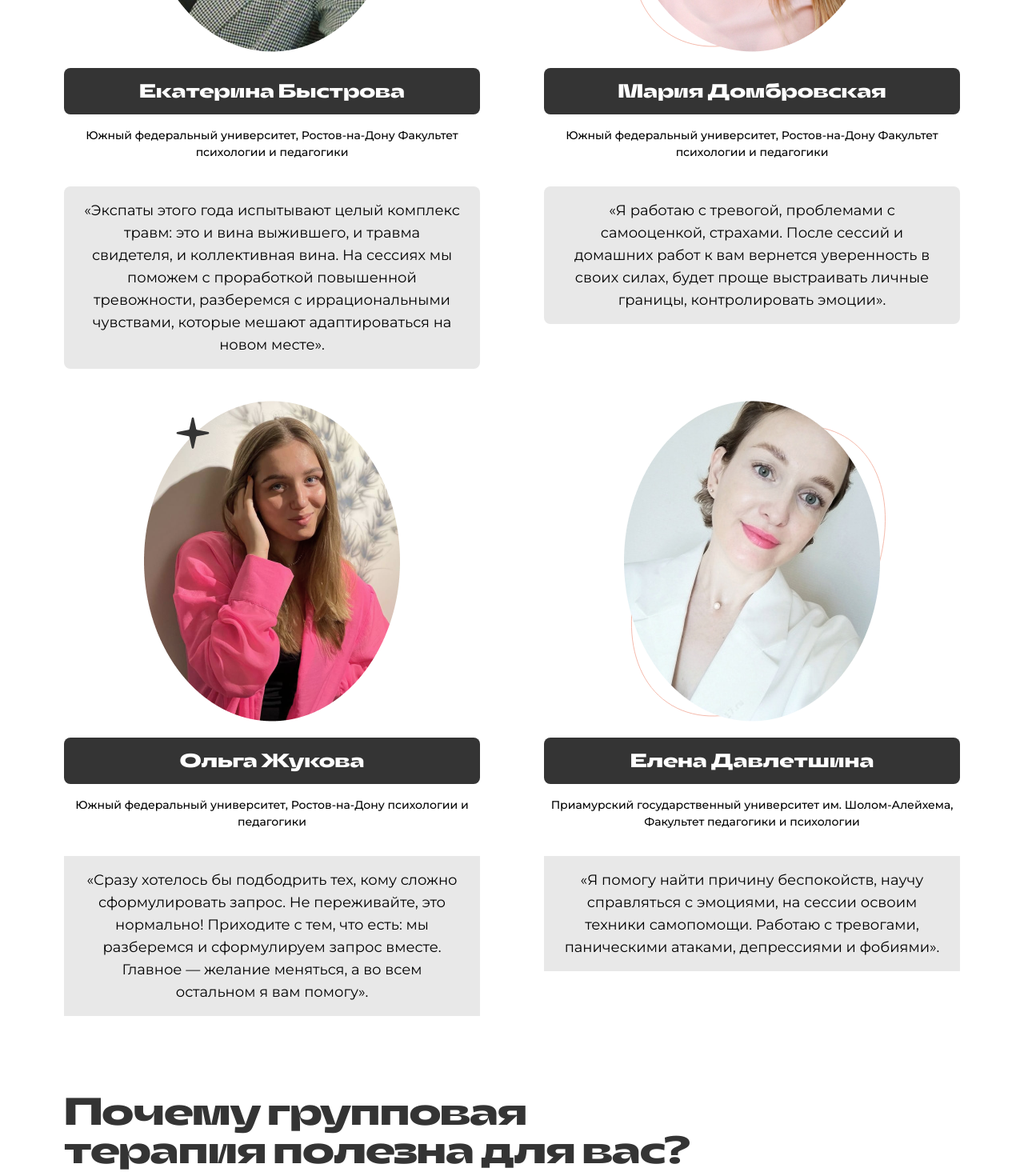
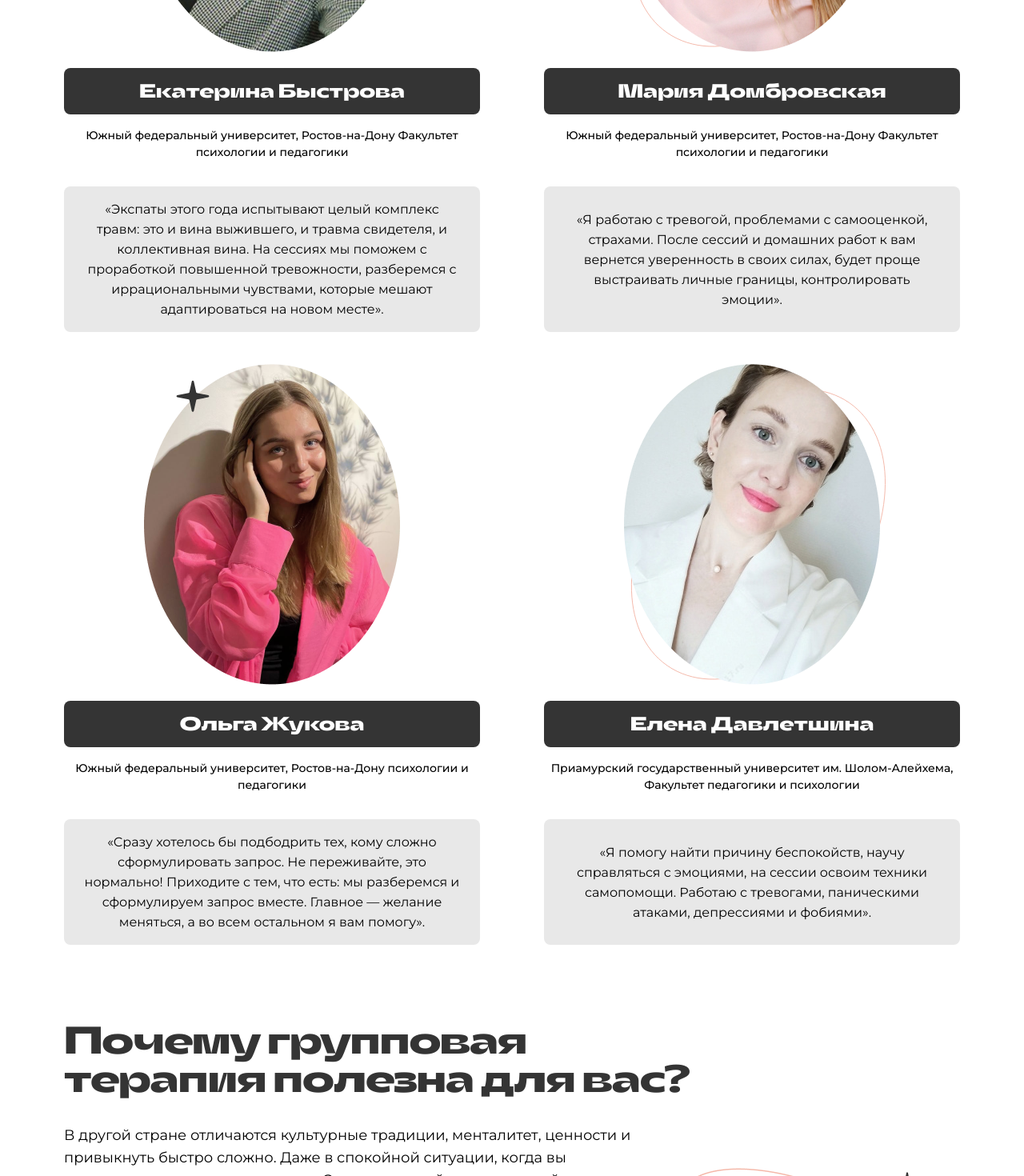
Before and after one commit to klkvsky/freyaMindReact, a React (Vite) app: page /1-Euro-Group-Therapy in a window 1280 px wide. Shown: the part 3911-5381 px from the top of the page at 80% size. Built offline with nearby package versions, Linux system fonts and the light colour scheme.

Commit message:
fixed routes and links + fixed psychologists for pilar + hid some styles

```diff
--- a/src/components/GroupTherapy/groupPsychologists.jsx
+++ b/src/components/GroupTherapy/groupPsychologists.jsx
@@ -19,7 +19,7 @@ export const GroupPsychologists = () => {
                         <h3 className="bg-[#343434] font-[AsgardBold] w-[100%] mt-[32px] rounded-[8px] text-center py-[12px] text-[32px] leading-8 text-white -tracking-[.02em] dt:mt-[20px] dt:py-[16px] dt:text-[24px] dt:leading-[26px] dt:tracking-[unset]">Екатерина
                             Быстрова</h3>
                         <p className="mt-[16px] text-center text-[16px] leading-[25px] dt:text-[14px] dt:leading-[21px] dt:font-medium">Южный федеральный университет, Ростов-на-Дону Факультет психологии и педагогики</p>
-                        <p className="mt-[32px] bg-[#E8E8E8] text-center py-[16px] px-[24px] text-[18px] leading-[28px] rounded-[8px]">«Экспаты этого года испытывают целый комплекс травм: это и вина выжившего, и травма свидетеля, и коллективная вина. На сессиях мы поможем с проработкой повышенной тревожности, разберемся с иррациональными чувствами, которые мешают адаптироваться на новом месте».</p>
+                        <p className="mt-[32px] bg-[#E8E8E8] text-center py-[16px] px-[24px] text-[18px] leading-[28px] rounded-[8px] dt:leading-[25px] dt:text-[16px]">«Экспаты этого года испытывают целый комплекс травм: это и вина выжившего, и травма свидетеля, и коллективная вина. На сессиях мы поможем с проработкой повышенной тревожности, разберемся с иррациональными чувствами, которые мешают адаптироваться на новом месте».</p>
                     </div>
                 </li>
                 <li className="mt-[40px] flex flex-col items-center dt:w-[520px]">
@@ -30,7 +30,7 @@ export const GroupPsychologists = () => {
                     <div className="w-[100%]">
                         <h3 className="bg-[#343434] font-[AsgardBold] w-[100%] mt-[32px] rounded-[8px] text-center py-[12px] text-[32px] leading-8 text-white -tracking-[.02em] dt:mt-[20px] dt:py-[16px] dt:text-[24px] dt:leading-[26px] dt:tracking-[unset]">Мария Домбровская</h3>
                         <p className="mt-[16px] text-center text-[16px] leading-[25px] dt:text-[14px] dt:leading-[21px] dt:font-medium">Южный федеральный университет, Ростов-на-Дону Факультет психологии и педагогики</p>
-                        <p className="mt-[32px] bg-[#E8E8E8] text-center py-[16px] px-[24px] text-[18px] leading-[28px]  rounded-[8px]">«Я работаю с тревогой, проблемами с самооценкой, страхами. После сессий и домашних работ к вам вернется уверенность в своих силах, будет проще выстраивать личные границы, контролировать эмоции».</p>
+                        <p className="mt-[32px] bg-[#E8E8E8] text-center py-[16px] px-[24px] text-[18px] leading-[28px]  rounded-[8px] dt:h-[182px] dt:leading-[25px] dt:text-[16px] dt:flex dt:items-center">«Я работаю с тревогой, проблемами с самооценкой, страхами. После сессий и домашних работ к вам вернется уверенность в своих силах, будет проще выстраивать личные границы, контролировать эмоции».</p>
                     </div>
                 </li>
                 <li className="mt-[40px] flex flex-col items-center relative dt:w-[520px]">
@@ -41,7 +41,7 @@ export const GroupPsychologists = () => {
                     <div className="w-[100%]">
                         <h3 className="bg-[#343434] font-[AsgardBold] w-[100%] mt-[32px] rounded-[8px] text-center py-[12px] text-[32px] leading-8 text-white -tracking-[.02em] dt:mt-[20px] dt:py-[16px] dt:text-[24px] dt:leading-[26px] dt:tracking-[unset]">Ольга Жукова</h3>
                         <p className="mt-[16px] text-center text-[16px] leading-[25px] dt:text-[14px] dt:leading-[21px] dt:font-medium">Южный федеральный университет, Ростов-на-Дону психологии и педагогики</p>
-                        <p className="mt-[32px] bg-[#E8E8E8] text-center py-[16px] px-[24px] text-[18px] leading-[28px]">«Сразу хотелось бы подбодрить тех, кому сложно сформулировать запрос. Не переживайте, это нормально! Приходите с тем, что есть: мы разберемся и сформулируем запрос вместе. Главное — желание меняться, а во всем остальном я вам помогу».</p>
+                        <p className="mt-[32px] bg-[#E8E8E8] text-center py-[16px] px-[24px] text-[18px] leading-[28px] rounded-[8px] dt:h-[157px] dt:leading-[25px] dt:text-[16px]">«Сразу хотелось бы подбодрить тех, кому сложно сформулировать запрос. Не переживайте, это нормально! Приходите с тем, что есть: мы разберемся и сформулируем запрос вместе. Главное — желание меняться, а во всем остальном я вам помогу».</p>
                     </div>
                 </li>
                 <li className="mt-[40px] flex flex-col items-center relative dt:w-[520px]">
@@ -52,7 +52,7 @@ export const GroupPsychologists = () => {
                     <div>
                         <h3 className="bg-[#343434] font-[AsgardBold] w-[100%] mt-[32px] rounded-[8px] text-center py-[12px] text-[32px] leading-8 text-white -tracking-[.02em] dt:mt-[20px] dt:py-[16px] dt:text-[24px] dt:leading-[26px] dt:tracking-[unset]">Елена Давлетшина</h3>
                         <p className="mt-[16px] text-center text-[16px] leading-[25px] dt:text-[14px] dt:leading-[21px] dt:font-medium">Приамурский государственный университет им. Шолом-Алейхема, Факультет педагогики и психологии</p>
-                        <p className="mt-[32px] bg-[#E8E8E8] text-center font-[Montserrat] py-[16px] px-[24px] font-[Montserrat] text-[18px] leading-[28px]">«Я помогу найти причину беспокойств, научу справляться с эмоциями, на сессии освоим техники самопомощи. Работаю с тревогами, паническими атаками, депрессиями и фобиями».</p>
+                        <p className="mt-[32px] bg-[#E8E8E8] text-center py-[16px] px-[24px] text-[18px] leading-[28px] rounded-[8px] dt:h-[157px] dt:leading-[25px] dt:text-[16px] dt:flex dt:items-center">«Я помогу найти причину беспокойств, научу справляться с эмоциями, на сессии освоим техники самопомощи. Работаю с тревогами, паническими атаками, депрессиями и фобиями».</p>
                     </div>
                 </li>
             </ul>
--- a/src/components/aboutJumbo.jsx
+++ b/src/components/aboutJumbo.jsx
@@ -35,20 +35,25 @@ export default function IndexJumbo() {
           >
             Цена
           </Link>
-          <a
+          {/* <a
             href="http://freyanow.com/anxiety"
             target="_blank"
             className="hover:scale-125 transition-all duration-500"
           >
             Помогаем
-          </a>
-          <a
+          </a> */}
+          <Link
+            to="/1-Euro-Group-Therapy"
+            className="hover:scale-125 transition-all duration-500">
+            ГРУППОВАЯ ТЕРАПИЯ
+          </Link>
+          {/* <a
             href="http://freyanow.com/affirmations"
             target="_blank"
             className="hover:scale-125 transition-all duration-500"
           >
             НАШИ НОВОСТИ
-          </a>
+          </a> */}
           <Link
             to="/contactus"
             className="hover:scale-125 transition-all duration-500"
--- a/src/components/indexJumbo.jsx
+++ b/src/components/indexJumbo.jsx
@@ -69,14 +69,14 @@ export default function IndexJumbo() {
         to="/aboutus"
         className="mt-[28px] lg:mt-[62px] lg:flex lg:flex-row lg:items-start"
       >
-        <a className="text-[43px] font-light leading-[42px] lg:text-[57px] lg:leading-[57px]">
+        <p className="text-[43px] font-light leading-[42px] lg:text-[57px] lg:leading-[57px]">
           Время<strong> </strong>решать
           <br />
           проблемы — СЕЙЧАС.
           <br />И мы знаем, как
           <br />
           вам помочь!
-        </a>
+        </p>
         {/* <div className="bg-neutral-100 h-[442px] w-[309px] mt-[20px] lg:-mt-[213px]" /> */}
         <div className="relative">
           <img
--- a/src/components/navbarForContactUs.jsx
+++ b/src/components/navbarForContactUs.jsx
@@ -52,7 +52,7 @@ export default function Navbar() {
             >
               Цена
             </NavLink>
-            <li>
+            {/* <li>
               <details>
                 <summary className="text-center flex flex-row items-end justify-center gap-[8px]">
                   Помогаем{" "}
@@ -80,7 +80,10 @@ export default function Navbar() {
                   <div className="w-96 h-px bg-neutral-500 opacity-50"></div>
                 </ul>
               </details>
-            </li>
+            </li> */}
+            <NavLink to="/1-Euro-Group-Therapy">
+              ГРУППОВАЯ ТЕРАПИЯ
+            </NavLink>
             <NavLink
               className={(navData) => (navData.isActive ? "font-bold" : "")}
               to="/livestream"
--- a/src/components/therapyJumbo.jsx
+++ b/src/components/therapyJumbo.jsx
@@ -34,20 +34,25 @@ export default function IndexJumbo() {
           >
             Цена
           </Link>
-          <a
+          {/* <a
             href="http://freyanow.com/anxiety"
             target="_blank"
             className="hover:scale-125 transition-all duration-500"
           >
             Помогаем
-          </a>
-          <a
+          </a> */}
+          <Link
+            to="/1-Euro-Group-Therapy"
+            className="hover:scale-125 transition-all duration-500">
+            ГРУППОВАЯ ТЕРАПИЯ
+          </Link>
+          {/* <a
             href="http://freyanow.com/affirmations"
             target="_blank"
             className="hover:scale-125 transition-all duration-500"
           >
             НАШИ НОВОСТИ
-          </a>
+          </a> */}
           <Link
             to="/contactus"
             className="hover:scale-125 transition-all duration-500"
--- a/src/main.jsx
+++ b/src/main.jsx
@@ -15,10 +15,10 @@ function ScrollToTop() {
   return null;
 }
 ReactDOM.createRoot(document.getElementById("root")).render(
-  <React.StrictMode>
+  // <React.StrictMode>
     <BrowserRouter>
       <ScrollToTop />
       <App />
     </BrowserRouter>
-  </React.StrictMode>
+  // </React.StrictMode>
 );
```
Also changed, not shown: src/components/contactJumbo.jsx (+9 -4 lines), src/index.css (+8 -8 lines).
